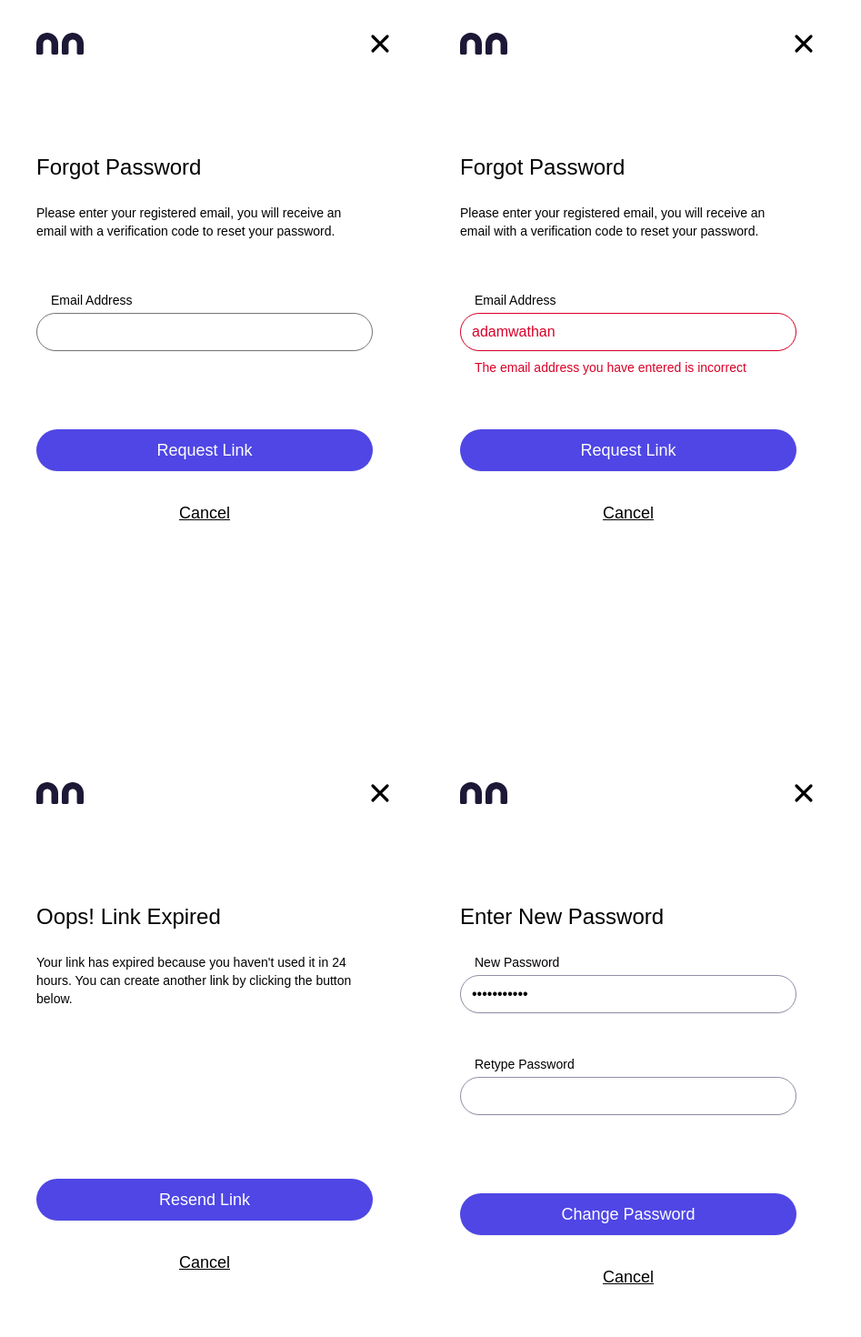
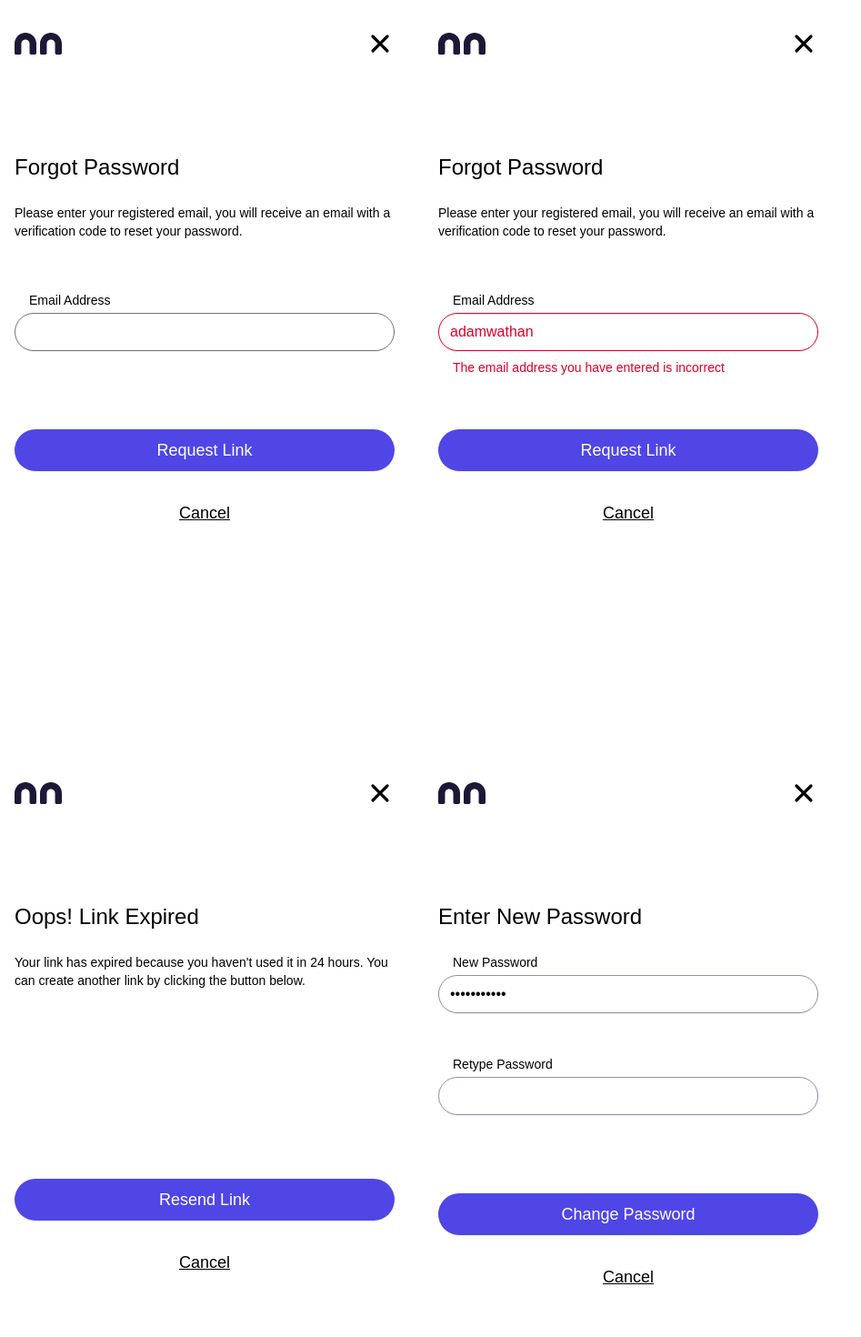
Before and after one commit to andres-codigo/nanny-nina, a Vue app: page /forgot-password in a window 1280 px wide. Shown: the top 1470 px of the page at 91% size, without its empty margins (0-947 px from the left). Built offline with nearby package versions, Linux system fonts and the light colour scheme.

Commit message:
[vue] updated margin left right from mx-10 to -4 as too much space... will verify

```diff
--- a/src/components/header/HeaderLogo.vue
+++ b/src/components/header/HeaderLogo.vue
@@ -1,5 +1,5 @@
 <template>
-	<div class="mx-10 mt-8">
+	<div class="mx-4 mt-8">
 		<img class="inline mr-1 h-6 w-6" src="../../assets/svg/logo/alternate-logo.svg" />
 		<img class="inline mr-1 h-6 w-6" src="../../assets/svg/logo/alternate-logo.svg" />
 	</div>
--- a/src/pages/forgot-password/pages/FPError02.vue
+++ b/src/pages/forgot-password/pages/FPError02.vue
@@ -8,7 +8,7 @@ import ButtonGhost from '../../../components/buttons/ButtonGhost.vue'
 	<div class="bg-white">
 		<Header />
 		<main>
-			<div class="min-h-full flex flex-col justify-center py-12 mx-10 mt-8">
+			<div class="min-h-full flex flex-col justify-center py-12 mx-4 mt-8">
 				<h2 class="my-6 text-left text-2xl font-normal text-gray-900">Forgot Password</h2>
 				<p class="mb-4 h-20 text-sm font-light">Please enter your registered email, you will receive an email with a verification code to reset your password.</p>
 				<form action="#" method="POST">
--- a/src/pages/forgot-password/pages/FPExpiredLink03.vue
+++ b/src/pages/forgot-password/pages/FPExpiredLink03.vue
@@ -8,7 +8,7 @@ import ButtonGhost from '../../../components/buttons/ButtonGhost.vue'
 	<div class="bg-white">
 		<Header />
 		<main>
-			<div class="min-h-full flex flex-col justify-center py-12 mx-10 mt-8">
+			<div class="min-h-full flex flex-col justify-center py-12 mx-4 mt-8">
 				<h2 class="my-6 text-left text-2xl font-normal text-gray-900">Oops! Link Expired</h2>
 				<p class="mb-4 h-20 text-sm font-light">Your link has expired because you haven't used it in 24 hours.  You can create another link by clicking the button below.</p>
 				<form action="#" method="POST">
--- a/src/pages/forgot-password/pages/FPNewPassword04.vue
+++ b/src/pages/forgot-password/pages/FPNewPassword04.vue
@@ -9,7 +9,7 @@ import InputField from '../../../components/form/inputs/InputField.vue'
 	<div class="bg-white h-screen">
 		<Header />
 		<main>
-			<div class="min-h-full flex flex-col justify-center py-12 mx-10 mt-8">
+			<div class="min-h-full flex flex-col justify-center py-12 mx-4 mt-8">
 				<h2 class="my-6 text-left text-2xl font-normal text-gray-900">Enter New Password</h2>
 				<form action="#" method="POST">
 					<div class="m-0 h-28">
--- a/src/pages/forgot-password/pages/FPPasswordUpdated05.vue
+++ b/src/pages/forgot-password/pages/FPPasswordUpdated05.vue
@@ -7,7 +7,7 @@ import ButtonPrimary from '../../../components/buttons/ButtonPrimary.vue'
 	<div class="bg-white">
 		<Header />
 		<main>
-			<div class="min-h-full flex flex-col justify-center py-12 mx-10 mt-8">
+			<div class="min-h-full flex flex-col justify-center py-12 mx-4 mt-8">
 				<h2 class="my-6 text-left text-2xl font-normal text-gray-900">Password Updated!</h2>
 				<p class="mb-4 h-20 text-sm font-light">Your password has been updated!</p>
 				<form action="#" method="POST">
--- a/src/pages/forgot-password/pages/ForgotPassword01.vue
+++ b/src/pages/forgot-password/pages/ForgotPassword01.vue
@@ -9,7 +9,7 @@ import InputField from '../../../components/form/inputs/InputField.vue'
 	<div class="bg-white h-screen">
 		<Header />
 		<main>
-			<div class="min-h-full flex flex-col justify-center py-12 mx-10 mt-8">
+			<div class="min-h-full flex flex-col justify-center py-12 mx-4 mt-8">
 				<h2 class="my-6 text-left text-2xl font-normal text-gray-900">Forgot Password</h2>
 				<p class="mb-4 h-20 text-sm font-light">Please enter your registered email, you will receive an email with a verification code to reset your password.</p>
 				<form action="#" method="POST">
--- a/src/pages/registration-and-onboarding/Login.vue
+++ b/src/pages/registration-and-onboarding/Login.vue
@@ -9,7 +9,7 @@ import Google from '../../assets/svg/other/google.vue'
 	<div class="w-screen h-screen">
 		<Header />
 		<main>
-			<div class="min-h-full flex flex-col justify-center py-12 mx-10 mt-8">
+			<div class="min-h-full flex flex-col justify-center py-12 mx-4 mt-8">
 				<h2 class="my-6 text-left text-2xl font-normal text-gray-900">Login</h2>
 				<form class="" action="#" method="POST">
 					<div class="m-0">
--- a/src/pages/registration-and-onboarding/SignUp.vue
+++ b/src/pages/registration-and-onboarding/SignUp.vue
@@ -5,7 +5,7 @@ import LinkCard from '../../components/cards/LinkCard.vue'
 <template>
 	<div class="w-screen h-screen">
 		<header>
-			<div class="h-16 pt-4 pr-2">
+			<div class="h-16 pt-4 px-4">
 				<router-link to="/home" class="float-right"><XIcon class="w-8 h-8" aria-hidden="true" /></router-link>
 			</div>
 		</header>
```
